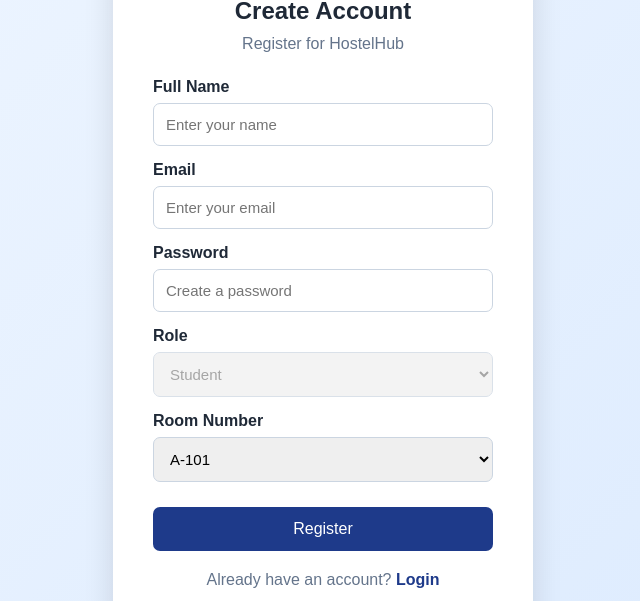
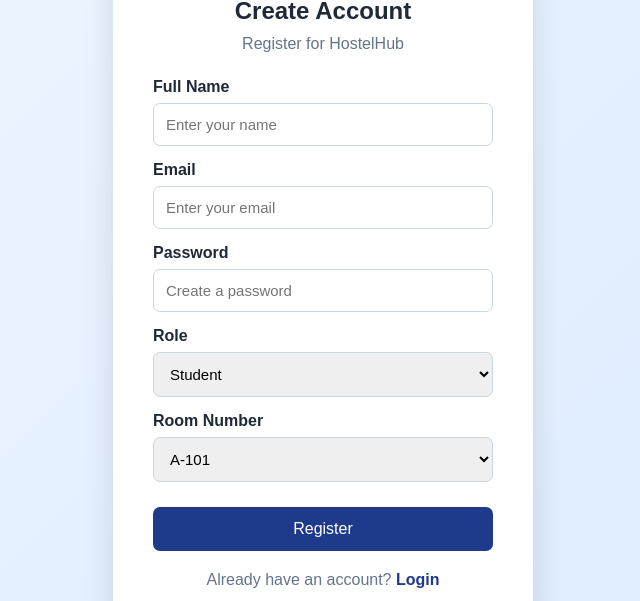
Before and after one commit to hemasaishree896-lgtm/HostelHub, a React app in the folder frontend/: page /register in a window 1280 px wide. Shown: the part 131-732 px from the top of the page, without its empty margins (317-957 px from the left). Built offline with nearby package versions, Linux system fonts and the light colour scheme; the HTML template or start-up script is replaced by a standard one.

Commit message:
Update Register.jsx

```diff
--- a/frontend/src/pages/Register.jsx
+++ b/frontend/src/pages/Register.jsx
@@ -6,22 +6,36 @@
   const [name, setName] = useState("");
   const [email, setEmail] = useState("");
   const [password, setPassword] = useState("");
+  const [role, setRole] = useState("student");
   const [room, setRoom] = useState("A-101");
   const [loading, setLoading] = useState(false);
+
   const navigate = useNavigate();
 
-  async function handleRegister(e) {
+  // Deployed backend URL
+  const API_URL = "https://hostelhub6.onrender.com";
+
+  const handleRegister = async (e) => {
     e.preventDefault();
+
     setLoading(true);
 
     try {
-      const response = await fetch("/api/auth/register", {
+      const response = await fetch(
+        `${API_URL}/api/auth/register`,
+        {
           method: "POST",
           headers: {
             "Content-Type": "application/json",
           },
-        body: JSON.stringify({ name, email, password, room }),
-      });
+          body: JSON.stringify({
+            name,
+            email,
+            password,
+            room: role === "student" ? room : "A-101",
+          }),
+        }
+      );
 
       const data = await response.json();
 
@@ -33,21 +47,26 @@
       alert("Registration successful!");
       navigate("/login");
     } catch (error) {
-      alert("Cannot connect to the server. Please try again.");
+      alert(
+        "Cannot connect to the server. Please check your internet connection and backend."
+      );
     } finally {
       setLoading(false);
     }
-  }
+  };
 
   return (
     <div className="auth-page">
       <div className="auth-box">
         <h1>🏠 HostelHub</h1>
+
         <h2>Create Account</h2>
+
         <p>Register for HostelHub</p>
 
         <form onSubmit={handleRegister}>
           <label>Full Name</label>
+
           <input
             type="text"
             placeholder="Enter your name"
@@ -57,6 +76,7 @@
           />
 
           <label>Email</label>
+
           <input
             type="email"
             placeholder="Enter your email"
@@ -66,6 +86,7 @@
           />
 
           <label>Password</label>
+
           <input
             type="password"
             placeholder="Create a password"
@@ -76,11 +97,18 @@
           />
 
           <label>Role</label>
-          <select value="student" disabled>
+
+          <select
+            value={role}
+            onChange={(e) => setRole(e.target.value)}
+          >
             <option value="student">Student</option>
           </select>
 
+          {role === "student" && (
+            <>
               <label>Room Number</label>
+
               <select
                 value={room}
                 onChange={(e) => setRoom(e.target.value)}
@@ -94,6 +122,8 @@
                 <option value="B-103">B-103</option>
                 <option value="B-104">B-104</option>
               </select>
+            </>
+          )}
 
           <button type="submit" disabled={loading}>
             {loading ? "Registering..." : "Register"}
```
Lines whose indentation alone changed are shown as unchanged.
